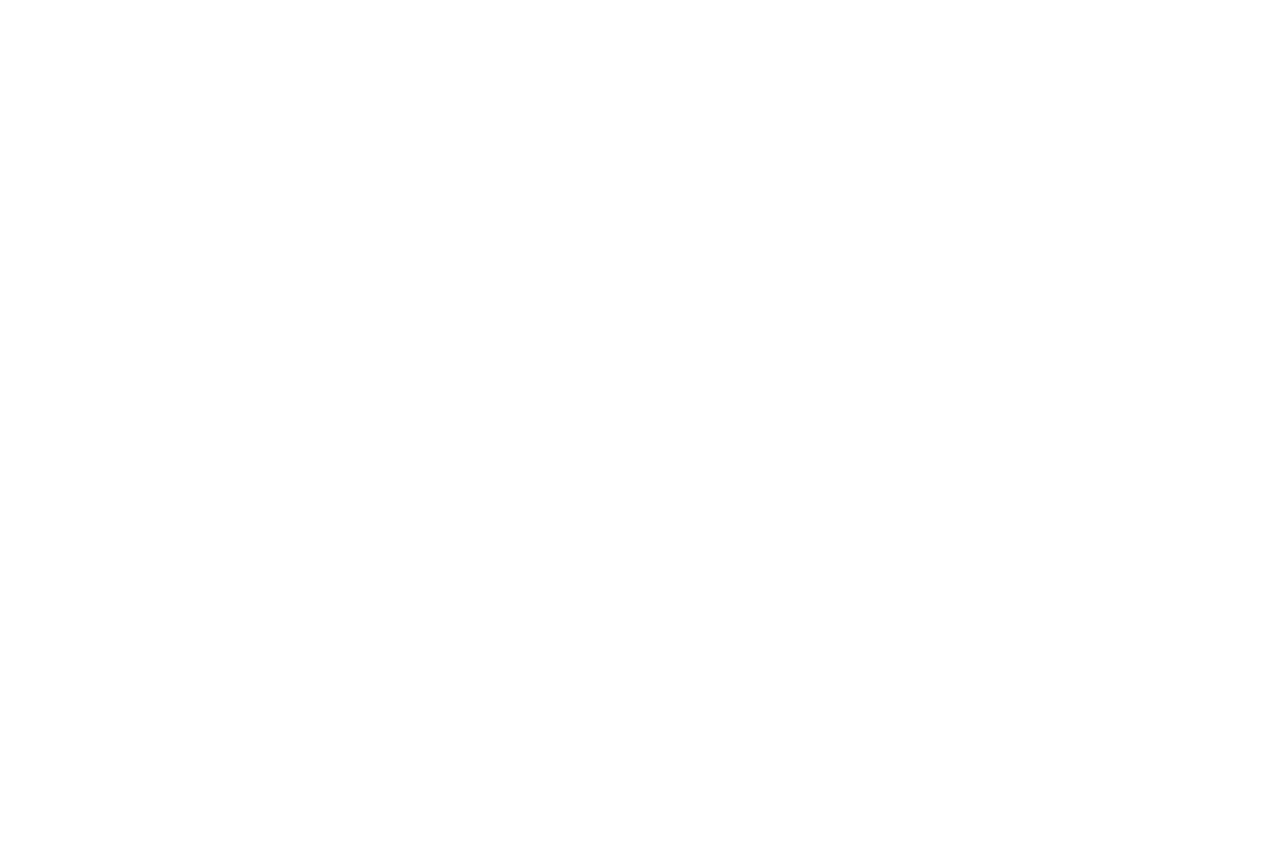
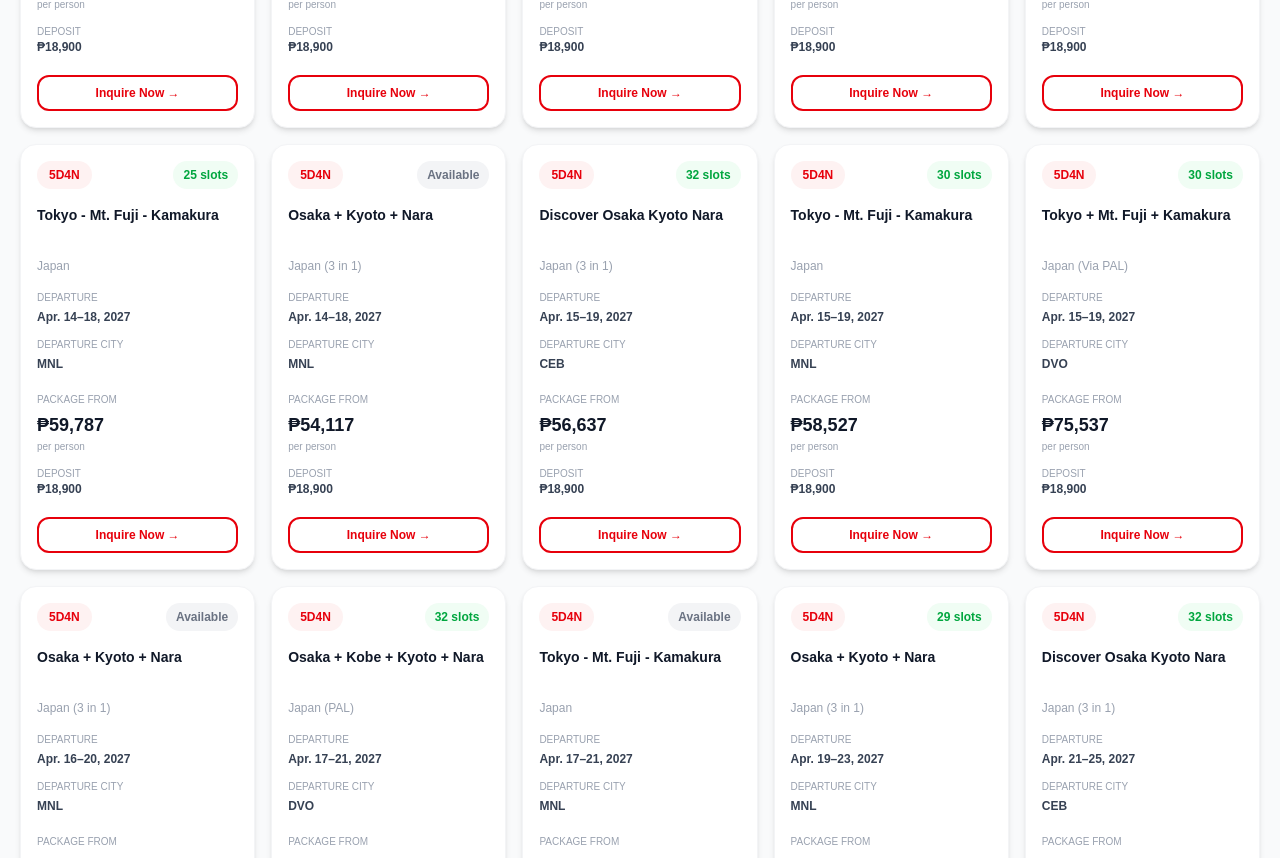
Before and after one commit to chingutravelandtours/chingu-website, a Next.js app: page /japan-tours in a window 1280 px wide. Shown: the part 4934-5792 px from the top of the page. Before the commit the page ends 3784 px from the top, so only its background shows below. Built offline with nearby package versions, Linux system fonts and the light colour scheme.

Commit message:
Update page.tsx

```diff
--- a/app/japan-tours/page.tsx
+++ b/app/japan-tours/page.tsx
@@ -420,6 +420,468 @@ const packages: Package[] = [
   slots: 21,
   deposit: 300 * USD_TO_PHP,
 },
+
+  {
+  title: "Tokyo - Mt. Fuji - Kamakura",
+  subtitle: "Japan",
+  duration: "5D4N",
+  dates: "Mar. 12–16, 2027",
+  city: "MNL",
+  price: 899 * USD_TO_PHP,
+  slots: 16,
+  deposit: 300 * USD_TO_PHP,
+},
+
+{
+  title: "Discover Osaka + Kyoto + Nara",
+  subtitle: "Japan (3 in 1)",
+  duration: "5D4N",
+  dates: "Mar. 12–16, 2027",
+  city: "MNL",
+  price: 899 * USD_TO_PHP,
+  slots: 23,
+  deposit: 300 * USD_TO_PHP,
+},
+
+{
+  title: "Discover Osaka + Kyoto + Nara",
+  subtitle: "Japan (3 in 1)",
+  duration: "5D4N",
+  dates: "Mar. 19–23, 2027",
+  city: "MNL",
+  price: 899 * USD_TO_PHP,
+  slots: 24,
+  deposit: 300 * USD_TO_PHP,
+},
+
+{
+  title: "Tokyo - Mt. Fuji - Kamakura",
+  subtitle: "Japan",
+  duration: "5D4N",
+  dates: "Mar. 19–23, 2027",
+  city: "MNL",
+  price: 949 * USD_TO_PHP,
+  slots: 4,
+  deposit: 300 * USD_TO_PHP,
+},
+
+{
+  title: "Tokyo - Mt. Fuji - Kamakura",
+  subtitle: "Japan",
+  duration: "5D4N",
+  dates: "Mar. 26–30, 2027",
+  city: "MNL",
+  price: 999 * USD_TO_PHP,
+  slots: 0,
+  deposit: 300 * USD_TO_PHP,
+},
+
+{
+  title: "Discover Osaka Kyoto Nara",
+  subtitle: "Japan (3 in 1)",
+  duration: "5D4N",
+  dates: "Mar. 27–31, 2027",
+  city: "CEB",
+  price: 999 * USD_TO_PHP,
+  slots: 25,
+  deposit: 300 * USD_TO_PHP,
+},
+
+{
+  title: "Discover Osaka + Kyoto + Nara",
+  subtitle: "Japan (3 in 1)",
+  duration: "5D4N",
+  dates: "Mar. 27–31, 2027",
+  city: "MNL",
+  price: 999 * USD_TO_PHP,
+  slots: 0,
+  deposit: 300 * USD_TO_PHP,
+},
+
+{
+  title: "Tokyo - Mt. Fuji - Kamakura",
+  subtitle: "Japan",
+  duration: "5D4N",
+  dates: "Mar. 28–Apr. 1, 2027",
+  city: "MNL",
+  price: 999 * USD_TO_PHP,
+  slots: 15,
+  deposit: 300 * USD_TO_PHP,
+},
+
+{
+  title: "Discover Osaka + Kyoto + Nara",
+  subtitle: "Japan (3 in 1)",
+  duration: "5D4N",
+  dates: "Mar. 28–Apr. 1, 2027",
+  city: "MNL",
+  price: 999 * USD_TO_PHP,
+  slots: 21,
+  deposit: 300 * USD_TO_PHP,
+},
+
+{
+  title: "Discover Osaka Kyoto Nara",
+  subtitle: "Japan (3 in 1)",
+  duration: "5D4N",
+  dates: "Apr. 1–5, 2027",
+  city: "CEB",
+  price: 999 * USD_TO_PHP,
+  slots: 19,
+  deposit: 300 * USD_TO_PHP,
+},
+
+{
+  title: "Discover Osaka Kyoto Nara",
+  subtitle: "Japan (3 in 1)",
+  duration: "5D4N",
+  dates: "Apr. 2–6, 2027",
+  city: "CEB",
+  price: 999 * USD_TO_PHP,
+  slots: 20,
+  deposit: 300 * USD_TO_PHP,
+},
+
+{
+  title: "Tokyo - Mt. Fuji - Kamakura",
+  subtitle: "Japan",
+  duration: "5D4N",
+  dates: "Apr. 3–7, 2027",
+  city: "MNL",
+  price: 949 * USD_TO_PHP,
+  slots: 5,
+  deposit: 300 * USD_TO_PHP,
+},
+
+{
+  title: "Discover Osaka Kyoto Nara",
+  subtitle: "Japan (3 in 1)",
+  duration: "5D4N",
+  dates: "Apr. 3–7, 2027",
+  city: "CEB",
+  price: 999 * USD_TO_PHP,
+  slots: 0,
+  deposit: 300 * USD_TO_PHP,
+},
+
+{
+  title: "Discover Osaka + Kyoto + Nara",
+  subtitle: "Japan (3 in 1)",
+  duration: "5D4N",
+  dates: "Apr. 5–9, 2027",
+  city: "MNL",
+  price: 899 * USD_TO_PHP,
+  slots: 18,
+  deposit: 300 * USD_TO_PHP,
+},
+
+{
+  title: "Discover Osaka Kyoto Nara",
+  subtitle: "Japan (3 in 1)",
+  duration: "5D4N",
+  dates: "Apr. 9–13, 2027",
+  city: "CEB",
+  price: 999 * USD_TO_PHP,
+  slots: 5,
+  deposit: 300 * USD_TO_PHP,
+},
+
+{
+  title: "Tokyo - Mt. Fuji - Kamakura",
+  subtitle: "Japan",
+  duration: "5D4N",
+  dates: "Apr. 9–13, 2027",
+  city: "MNL",
+  price: 949 * USD_TO_PHP,
+  slots: 0,
+  deposit: 300 * USD_TO_PHP,
+},
+
+  {
+  title: "Tokyo - Mt. Fuji - Kamakura",
+  subtitle: "Japan",
+  duration: "5D4N",
+  dates: "Apr. 12–16, 2027",
+  city: "MNL",
+  price: 929 * USD_TO_PHP,
+  slots: 32,
+  deposit: 300 * USD_TO_PHP,
+},
+
+{
+  title: "Osaka + Kyoto + Nara",
+  subtitle: "Japan (3 in 1)",
+  duration: "5D4N",
+  dates: "Apr. 13–17, 2027",
+  city: "MNL",
+  price: 859 * USD_TO_PHP,
+  slots: 32,
+  deposit: 300 * USD_TO_PHP,
+},
+
+{
+  title: "Tokyo - Mt. Fuji - Kamakura",
+  subtitle: "Japan",
+  duration: "5D4N",
+  dates: "Apr. 14–18, 2027",
+  city: "MNL",
+  price: 949 * USD_TO_PHP,
+  slots: 25,
+  deposit: 300 * USD_TO_PHP,
+},
+
+{
+  title: "Osaka + Kyoto + Nara",
+  subtitle: "Japan (3 in 1)",
+  duration: "5D4N",
+  dates: "Apr. 14–18, 2027",
+  city: "MNL",
+  price: 859 * USD_TO_PHP,
+  slots: 0,
+  deposit: 300 * USD_TO_PHP,
+},
+
+{
+  title: "Discover Osaka Kyoto Nara",
+  subtitle: "Japan (3 in 1)",
+  duration: "5D4N",
+  dates: "Apr. 15–19, 2027",
+  city: "CEB",
+  price: 899 * USD_TO_PHP,
+  slots: 32,
+  deposit: 300 * USD_TO_PHP,
+},
+
+{
+  title: "Tokyo - Mt. Fuji - Kamakura",
+  subtitle: "Japan",
+  duration: "5D4N",
+  dates: "Apr. 15–19, 2027",
+  city: "MNL",
+  price: 929 * USD_TO_PHP,
+  slots: 30,
+  deposit: 300 * USD_TO_PHP,
+},
+
+{
+  title: "Tokyo + Mt. Fuji + Kamakura",
+  subtitle: "Japan (Via PAL)",
+  duration: "5D4N",
+  dates: "Apr. 15–19, 2027",
+  city: "DVO",
+  price: 1199 * USD_TO_PHP,
+  slots: 30,
+  deposit: 300 * USD_TO_PHP,
+},
+
+{
+  title: "Osaka + Kyoto + Nara",
+  subtitle: "Japan (3 in 1)",
+  duration: "5D4N",
+  dates: "Apr. 16–20, 2027",
+  city: "MNL",
+  price: 859 * USD_TO_PHP,
+  slots: 0,
+  deposit: 300 * USD_TO_PHP,
+},
+
+{
+  title: "Osaka + Kobe + Kyoto + Nara",
+  subtitle: "Japan (PAL)",
+  duration: "5D4N",
+  dates: "Apr. 17–21, 2027",
+  city: "DVO",
+  price: 1149 * USD_TO_PHP,
+  slots: 32,
+  deposit: 300 * USD_TO_PHP,
+},
+
+{
+  title: "Tokyo - Mt. Fuji - Kamakura",
+  subtitle: "Japan",
+  duration: "5D4N",
+  dates: "Apr. 17–21, 2027",
+  city: "MNL",
+  price: 929 * USD_TO_PHP,
+  slots: 0,
+  deposit: 300 * USD_TO_PHP,
+},
+
+{
+  title: "Osaka + Kyoto + Nara",
+  subtitle: "Japan (3 in 1)",
+  duration: "5D4N",
+  dates: "Apr. 19–23, 2027",
+  city: "MNL",
+  price: 859 * USD_TO_PHP,
+  slots: 29,
+  deposit: 300 * USD_TO_PHP,
+},
+
+{
+  title: "Discover Osaka Kyoto Nara",
+  subtitle: "Japan (3 in 1)",
+  duration: "5D4N",
+  dates: "Apr. 21–25, 2027",
+  city: "CEB",
+  price: 899 * USD_TO_PHP,
+  slots: 32,
+  deposit: 300 * USD_TO_PHP,
+},
+
+{
+  title: "Osaka + Kyoto + Nara",
+  subtitle: "Japan (3 in 1)",
+  duration: "5D4N",
+  dates: "Apr. 22–26, 2027",
+  city: "MNL",
+  price: 859 * USD_TO_PHP,
+  slots: 30,
+  deposit: 300 * USD_TO_PHP,
+},
+
+{
+  title: "Osaka + Kyoto + Nara",
+  subtitle: "Japan (3 in 1)",
+  duration: "5D4N",
+  dates: "Apr. 23–27, 2027",
+  city: "MNL",
+  price: 859 * USD_TO_PHP,
+  slots: 7,
+  deposit: 300 * USD_TO_PHP,
+},
+
+{
+  title: "Osaka + Kyoto + Nara",
+  subtitle: "Japan (3 in 1)",
+  duration: "5D4N",
+  dates: "Apr. 26–30, 2027",
+  city: "MNL",
+  price: 859 * USD_TO_PHP,
+  slots: 7,
+  deposit: 300 * USD_TO_PHP,
+},
+
+{
+  title: "Tokyo - Mt. Fuji - Kamakura",
+  subtitle: "Japan",
+  duration: "5D4N",
+  dates: "May 6–10, 2027",
+  city: "MNL",
+  price: 899 * USD_TO_PHP,
+  slots: 26,
+  deposit: 300 * USD_TO_PHP,
+},
+
+{
+  title: "Discover Osaka Kyoto Nara",
+  subtitle: "Japan (3 in 1)",
+  duration: "5D4N",
+  dates: "May 7–11, 2027",
+  city: "CEB",
+  price: 899 * USD_TO_PHP,
+  slots: 32,
+  deposit: 300 * USD_TO_PHP,
+},
+
+{
+  title: "Osaka + Kyoto + Nara",
+  subtitle: "Japan (3 in 1)",
+  duration: "5D4N",
+  dates: "May 9–13, 2027",
+  city: "MNL",
+  price: 859 * USD_TO_PHP,
+  slots: 32,
+  deposit: 300 * USD_TO_PHP,
+},
+
+{
+  title: "Tokyo + Mt. Fuji + Kamakura",
+  subtitle: "Japan (Via PAL)",
+  duration: "5D4N",
+  dates: "May 13–17, 2027",
+  city: "DVO",
+  price: 1199 * USD_TO_PHP,
+  slots: 19,
+  deposit: 300 * USD_TO_PHP,
+},
+
+{
+  title: "Tokyo - Mt. Fuji - Kamakura",
+  subtitle: "Japan",
+  duration: "5D4N",
+  dates: "May 13–17, 2027",
+  city: "MNL",
+  price: 899 * USD_TO_PHP,
+  slots: 32,
+  deposit: 300 * USD_TO_PHP,
+},
+
+{
+  title: "Osaka + Kyoto + Nara",
+  subtitle: "Japan (3 in 1)",
+  duration: "5D4N",
+  dates: "May 15–19, 2027",
+  city: "MNL",
+  price: 859 * USD_TO_PHP,
+  slots: 29,
+  deposit: 300 * USD_TO_PHP,
+},
+
+{
+  title: "Osaka + Kyoto + Nara",
+  subtitle: "Japan (Via 5J)",
+  duration: "5D4N",
+  dates: "May 19–23, 2027",
+  city: "DVO",
+  price: 999 * USD_TO_PHP,
+  slots: 27,
+  deposit: 300 * USD_TO_PHP,
+},
+
+{
+  title: "Tokyo - Mt. Fuji - Kamakura",
+  subtitle: "Japan",
+  duration: "5D4N",
+  dates: "May 20–24, 2027",
+  city: "MNL",
+  price: 899 * USD_TO_PHP,
+  slots: 32,
+  deposit: 300 * USD_TO_PHP,
+},
+
+{
+  title: "Osaka + Kyoto + Nara",
+  subtitle: "Japan (3 in 1)",
+  duration: "5D4N",
+  dates: "May 22–26, 2027",
+  city: "MNL",
+  price: 859 * USD_TO_PHP,
+  slots: 28,
+  deposit: 300 * USD_TO_PHP,
+},
+
+{
+  title: "Tokyo - Mt. Fuji - Kamakura",
+  subtitle: "Japan",
+  duration: "5D4N",
+  dates: "May 26–30, 2027",
+  city: "MNL",
+  price: 899 * USD_TO_PHP,
+  slots: 32,
+  deposit: 300 * USD_TO_PHP,
+},
+
+{
+  title: "Osaka + Kyoto + Nara",
+  subtitle: "Japan (3 in 1)",
+  duration: "5D4N",
+  dates: "May 27–31, 2027",
+  city: "MNL",
+  price: 859 * USD_TO_PHP,
+  slots: 0,
+  deposit: 300 * USD_TO_PHP,
+},
 ];
 
 const peso = (amount: number) =>
```
